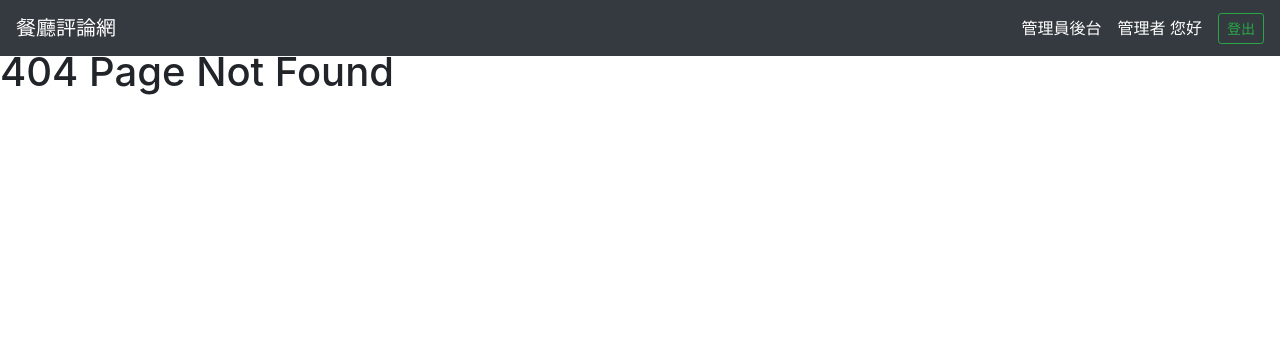
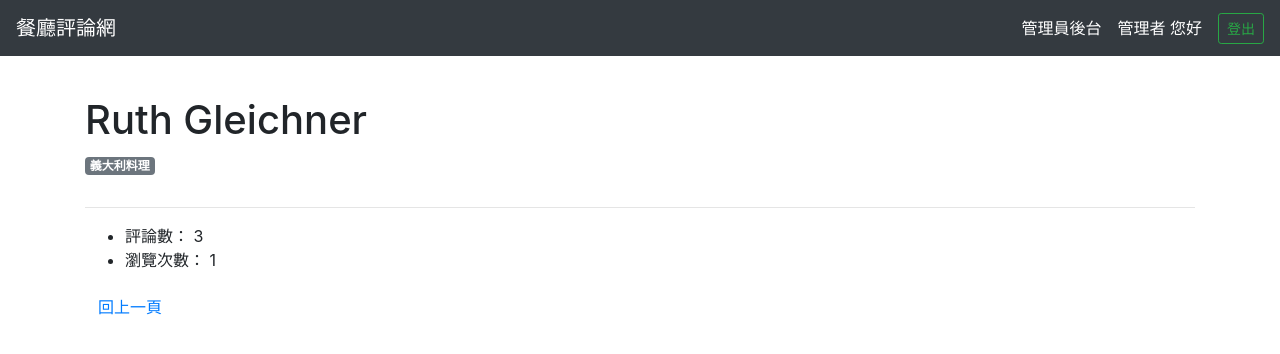
Before and after one commit to miaCCC/forum-front-end-vue, a Vue app: page /#/restaurants/1/dashboard in a window 1280 px wide. Before the commit this address had no page. Shown: the top 354 px of the page. Built offline with nearby package versions, Linux system fonts and the light colour scheme.

Commit message:
Render RestaurantsTop & RestaurantDashboard page

```diff
--- a/src/components/RestaurantCard.vue
+++ b/src/components/RestaurantCard.vue
@@ -7,12 +7,18 @@
         alt="Card image cap"
         width="286px"
         height="180px"
-      >
+      />
       <div class="card-body">
         <p class="card-text title-wrap">
-          <a href="#">{{ restaurant.name }}</a>
+          <router-link
+            :to="{ name: 'restaurant', params: { id: restaurant.id } }"
+            >{{ restaurant.name }}
+          </router-link>
+          <span class="badge badge-secondary">{{
+            restaurant.Category.name
+          }}</span>
         </p>
-        <span class="badge badge-secondary">{{ restaurant.Category.name }}</span>
+
         <p class="card-text text-truncate">
           {{ restaurant.description }}
         </p>
@@ -57,45 +63,44 @@
 
 <script>
 export default {
-   //父元件用v-ind取值
+  //父元件用v-ind取值
   props: {
     initialRestaurant: {
       type: Object,
-      required: true
-    }
+      required: true,
+    },
   },
-  data () {
+  data() {
     return {
       //從initialRestaurant拿取資料給restaurant
-      restaurant: this.initialRestaurant
-    }
+      restaurant: this.initialRestaurant,
+    };
   },
-    methods: {
-    addFavorite () {
+  methods: {
+    addFavorite() {
       this.restaurant = {
         ...this.restaurant, //保留餐廳內原有資料
-        isFavorited: true
-      }
+        isFavorited: true,
+      };
     },
-    deleteFavorite () {
+    deleteFavorite() {
       this.restaurant = {
         ...this.restaurant, //保留餐廳內原有資料
-        isFavorited: false
-      }
+        isFavorited: false,
+      };
     },
-    addLike () {
+    addLike() {
       this.restaurant = {
         ...this.restaurant,
-        isLiked: true
-      }
+        isLiked: true,
+      };
     },
-    deleteLike () {
+    deleteLike() {
       this.restaurant = {
         ...this.restaurant,
-        isLiked: false
-      }
-    }
-  }
-  }
-
+        isLiked: false,
+      };
+    },
+  },
+};
 </script>
--- a/src/components/RestaurantDetail.vue
+++ b/src/components/RestaurantDetail.vue
@@ -29,7 +29,11 @@
     </div>
     <div class="col-lg-8">
       <p>{{ restaurant.description }}</p>
-      <a class="btn btn-primary btn-border mr-2" href="#">Dashboard</a>
+      <router-link
+       class="btn btn-primary btn-border mr-2"
+        to='/restaurants/:id/dashboard'>
+        Dashboard
+        </router-link>
 
       <button
         v-if="restaurant.isFavorited"
@@ -68,6 +72,9 @@
 </template>
 
 <script>
+
+
+
 
 
 export default {
--- /dev/null
+++ b/src/components/RestaurantTop.vue
@@ -0,0 +1,90 @@
+<template>
+  <div class="container py-5">
+    <NavTabs />
+    <h1 class="mt-5">
+      人氣餐廳
+    </h1>
+
+    <hr>
+    <div
+
+      class="card mb-3"
+      style="max-width: 540px;margin: auto;"
+    >
+      <div class="row no-gutters">
+        <div class="col-md-4">
+          <a href="#">
+            <img
+              class="card-img"
+              :src="restaurant.image"
+            >
+          </a>
+        </div>
+        <div class="col-md-8">
+          <div class="card-body">
+            <h5 class="card-title">
+              {{restaurant.name}}
+            </h5>
+            <span class="badge badge-secondary">收藏數：{{restaurant.FavoriteCount}}</span>
+            <p class="card-text">
+              {{restaurant.description}}
+            </p>
+            <a
+              href="#"
+              class="btn btn-primary mr-2"
+            >Show</a>
+
+            <button
+              v-if="restaurant.isFavorited"
+              type="button"
+              class="btn btn-danger mr-2"
+              @click.stop.prevent="deleteFavorite"
+            >
+              移除最愛
+            </button>
+            <button
+              v-else
+              type="button"
+              class="btn btn-primary"
+              @click.stop.prevent="addFavorite"
+            >
+              加到最愛
+            </button>
+          </div>
+        </div>
+      </div>
+    </div>
+  </div>
+</template>
+
+<script>
+
+export default {
+  props: {
+    initialRestaurant: {
+      type: Array,
+      required: true,
+    }
+  },
+  data() {
+    return {
+      //從initialRestaurant拿取資料給restaurant
+      restaurant: this.initialRestaurant,
+    };
+  },
+  methods: {
+    addFavorite() {
+      this.restaurant = {
+        ...this.restaurant, //保留餐廳內原有資料
+        isFavorited: true,
+      };
+    },
+    deleteFavorite() {
+      this.restaurant = {
+        ...this.restaurant, //保留餐廳內原有資料
+        isFavorited: false,
+      };
+    },
+  },
+}
+</script>
--- a/src/router/index.js
+++ b/src/router/index.js
@@ -43,6 +43,11 @@ const routes = [
     component: () => import('../views/Restaurant.vue')
   },
   {
+    path: '/restaurants/:id/dashboard',
+    name: 'restaurant',
+    component: () => import('../views/RestaurantDashboard.vue')
+  },
+  {
     path: '/users/top',
     name: 'users-top',
     component: () => import('../views/UsersTop.vue')
--- /dev/null
+++ b/src/views/RestaurantDashboard.vue
@@ -0,0 +1,115 @@
+<template>
+  <div class="container py-5">
+    <div>
+      <h1>{{ restaurant.name }}</h1>
+      <span class="badge badge-secondary mt-1 mb-3">
+        {{ restaurant.Category.name }}
+      </span>
+    </div>
+
+    <hr>
+
+    <ul>
+      <li>評論數： {{ restaurant.Comments.length }} </li>
+      <li>瀏覽次數： {{ restaurant.viewCounts }} </li>
+    </ul>
+
+    <button
+      type="button"
+      class="btn btn-link"
+      @click="$router.back()"
+    >
+      回上一頁
+    </button>
+  </div>
+</template>
+
+<script>
+const dummyData =
+  {
+    "restaurant": {
+        "id": 1,
+        "name": "Ruth Gleichner",
+        "tel": "(128) 410-3517",
+        "address": "06029 Funk Land",
+        "opening_hours": "08:00",
+        "description": "In qui mollitia sapiente.",
+        "image": "https://loremflickr.com/320/240/restaurant,food/?random=91.52122955001425",
+        "viewCounts": 1,
+        "createdAt": "2022-09-13T17:21:06.000Z",
+        "updatedAt": "2022-09-17T08:42:22.000Z",
+        "CategoryId": 3,
+        "Category": {
+            "id": 3,
+            "name": "義大利料理",
+            "createdAt": "2022-09-13T17:21:06.000Z",
+            "updatedAt": "2022-09-13T17:21:06.000Z"
+        },
+        "Comments": [
+            {
+                "id": 1,
+                "text": "Voluptatem quo autem fuga ex molestias id.",
+                "UserId": 1,
+                "RestaurantId": 1,
+                "createdAt": "2022-09-13T17:21:06.000Z",
+                "updatedAt": "2022-09-13T17:21:06.000Z",
+                "User": {
+                    "id": 1,
+                    "name": "root",
+                    "email": "root@example.com",
+                    "password": "$2a$10$y3CrryR5Dc1L7qvltM6.3ec28/Fx05PgUZvvXADJ1ITaQW827lhLS",
+                    "isAdmin": true,
+                    "image": null,
+                    "createdAt": "2022-09-13T17:21:06.000Z",
+                    "updatedAt": "2022-09-13T17:21:06.000Z"
+                }
+            },
+            {
+                "id": 51,
+                "text": "Et quas perferendis eum possimus alias.",
+                "UserId": 2,
+                "RestaurantId": 1,
+                "createdAt": "2022-09-13T17:21:06.000Z",
+                "updatedAt": "2022-09-13T17:21:06.000Z",
+                "User": {
+                    "id": 2,
+                    "name": "user1",
+                    "email": "user1@example.com",
+                    "password": "$2a$10$bVBo7Q1oSJjZL9blKCf02eePwDcG2s2TbtatTTqQpODRQRUMiOjgC",
+                    "isAdmin": false,
+                    "image": null,
+                    "createdAt": "2022-09-13T17:21:06.000Z",
+                    "updatedAt": "2022-09-13T17:21:06.000Z"
+                }
+            },
+            {
+                "id": 101,
+                "text": "Nam dolore minima nihil aliquid et.",
+                "UserId": 3,
+                "RestaurantId": 1,
+                "createdAt": "2022-09-13T17:21:06.000Z",
+                "updatedAt": "2022-09-13T17:21:06.000Z",
+                "User": {
+                    "id": 3,
+                    "name": "user2",
+                    "email": "user2@example.com",
+                    "password": "$2a$10$9VdsD/EAxidtPgHuydNI7O9ZUnZmZ6iANdUn.aCM78PCBzOzU7KtC",
+                    "isAdmin": false,
+                    "image": null,
+                    "createdAt": "2022-09-13T17:21:06.000Z",
+                    "updatedAt": "2022-09-13T17:21:06.000Z"
+                }
+            }
+        ]
+    }
+}
+
+ export default {
+  data() {
+    return {
+      restaurant: dummyData.restaurant,
+    };
+  },
+
+}
+</script>
```
